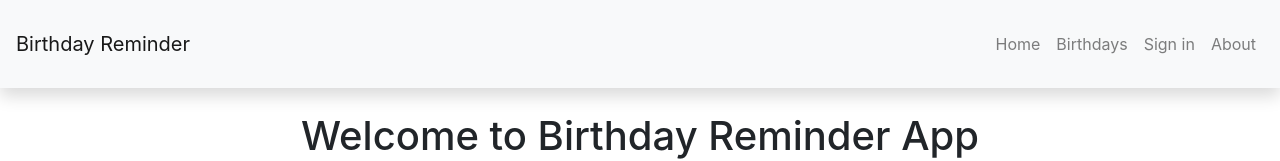
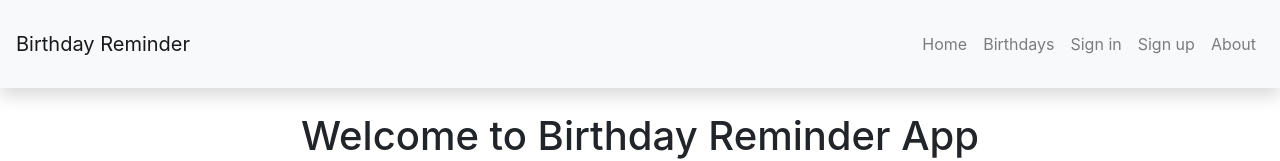
Before and after one commit to zuber-shekh7/react-birthday-reminder-app, a React (Create React App) app: page / in a window 1280 px wide. Shown: the top 161 px of the page. Built offline with nearby package versions, Linux system fonts and the light colour scheme.

Commit message:
fix: update navigation

```diff
--- a/src/components/Navigation.js
+++ b/src/components/Navigation.js
@@ -20,6 +20,9 @@ const Navigation = () => {
           <Link className="nav-link" to="/signin">
             Sign in
           </Link>
+          <Link className="nav-link" to="/signup">
+            Sign up
+          </Link>
           <Link className="nav-link" to="/about">
             About
           </Link>
```
